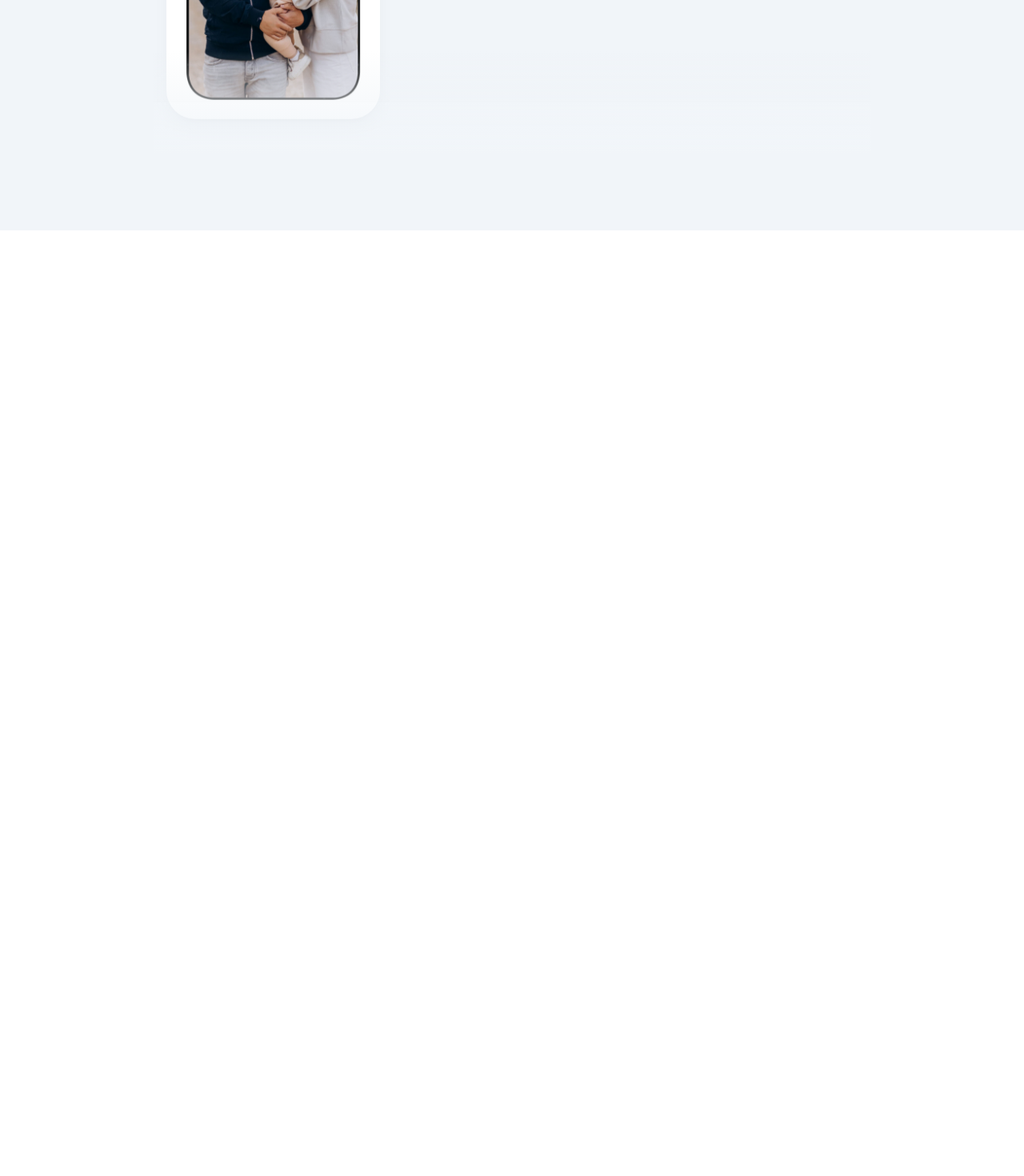
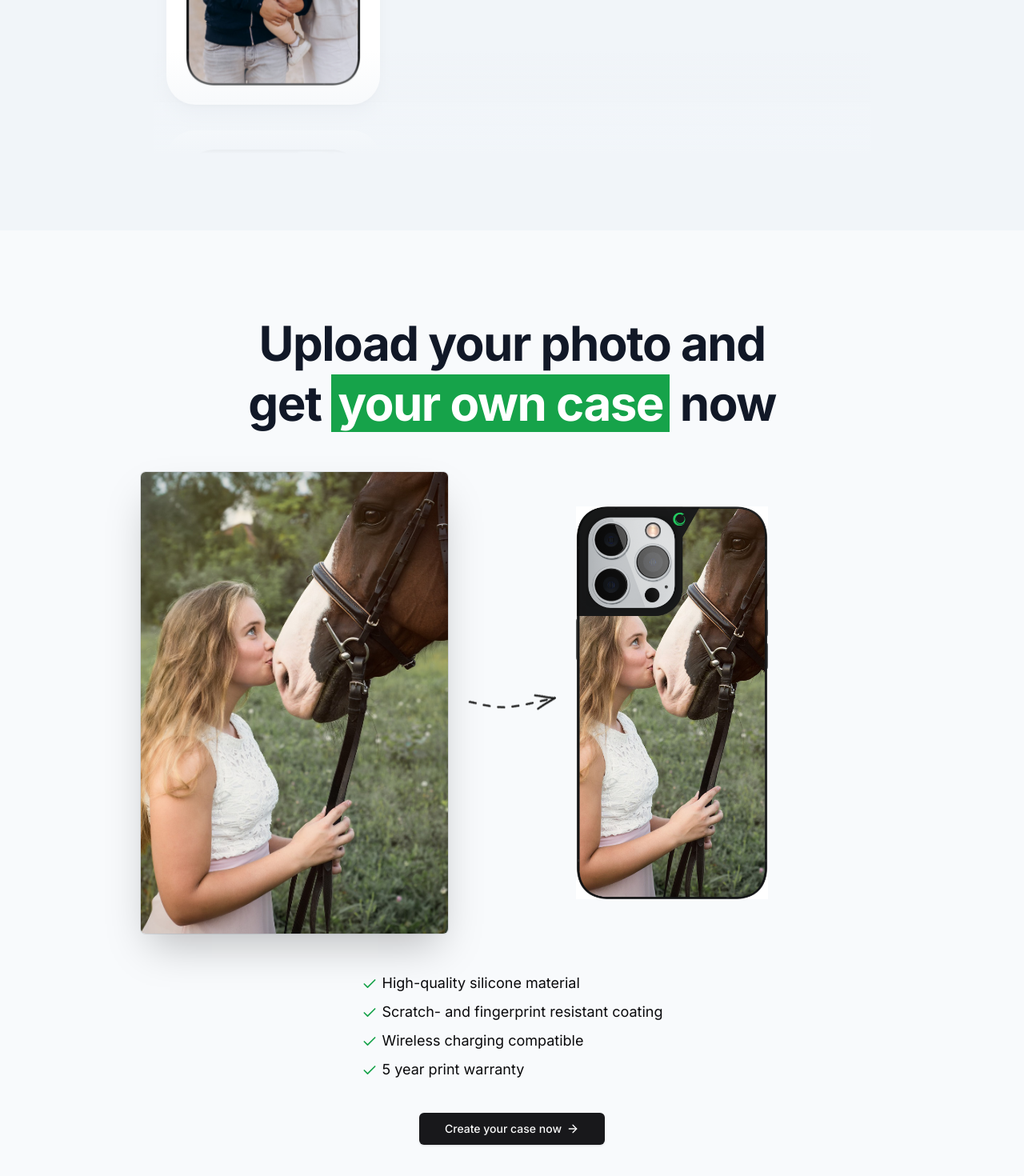
Before and after one commit to huangchucai/nextPro, a Next.js app: page / in a window 1280 px wide. Shown: the part 2316-3786 px from the top of the page at 80% size. Before the commit the page ends 2604 px from the top, so only its background shows below. Built offline with nearby package versions, Linux system fonts and the light colour scheme; no server answers.

Commit message:
feat：完成首页部分

```diff
--- a/src/app/page.tsx
+++ b/src/app/page.tsx
@@ -1,8 +1,10 @@
 import MaxWidthWrapper from '@/components/MaxWidthWrapper'
-import { Check, Star } from 'lucide-react'
+import { ArrowRight, Check, Star } from 'lucide-react'
 import Phone from '@/components/Phone'
 import { Icons } from '@/components/Icons'
 import { Reviews } from '@/components/Reviews'
+import Link from 'next/link'
+import { buttonVariants } from '@/components/ui/button'
 
 export default function Home() {
   return (
@@ -202,6 +204,71 @@
             <Reviews></Reviews>
           </div>
         </section>
+
+
+        <section>
+          <MaxWidthWrapper className='py-24'>
+            <div className='mb-12 px-6 lg:px-8'>
+              <div className='mx-auto max-w-2xl sm:text-center'>
+                <h2 className='order-1 mt-2 tracking-tight text-center text-balance !leading-tight font-bold text-5xl md:text-6xl text-gray-900'>
+                  Upload your photo and get{' '}
+                  <span className='relative px-2 bg-green-600 text-white'>
+                  your own case
+                </span>{' '}
+                  now
+                </h2>
+              </div>
+            </div>
+
+            <div className='mx-auto max-w-6xl px-6 lg:px-8'>
+              <div className='relative flex flex-col items-center md:grid grid-cols-2 gap-40'>
+                <img
+                    src='/arrow.png'
+                    className='absolute top-[25rem] md:top-1/2 -translate-y-1/2 z-10 left-1/2 -translate-x-1/2 rotate-90 md:rotate-0'
+                />
+
+                <div className='relative h-80 md:h-full w-full md:justify-self-end max-w-sm rounded-xl bg-gray-900/5 ring-inset ring-gray-900/10 lg:rounded-2xl'>
+                  <img
+                      src='/horse.jpg'
+                      className='rounded-md object-cover bg-white shadow-2xl ring-1 ring-gray-900/10 h-full w-full'
+                  />
+                </div>
+
+                <Phone className='w-60' imgSrc='/horse_phone.jpg' />
+              </div>
+            </div>
+
+            <ul className='mx-auto mt-12 max-w-prose sm:text-lg space-y-2 w-fit'>
+              <li className='w-fit'>
+                <Check className='h-5 w-5 text-green-600 inline mr-1.5' />
+                High-quality silicone material
+              </li>
+              <li className='w-fit'>
+                <Check className='h-5 w-5 text-green-600 inline mr-1.5' />
+                Scratch- and fingerprint resistant coating
+              </li>
+              <li className='w-fit'>
+                <Check className='h-5 w-5 text-green-600 inline mr-1.5' />
+                Wireless charging compatible
+              </li>
+              <li className='w-fit'>
+                <Check className='h-5 w-5 text-green-600 inline mr-1.5' />5 year
+                print warranty
+              </li>
+
+              <div className='flex justify-center'>
+                <Link
+                    className={buttonVariants({
+                      size: 'lg',
+                      className: 'mx-auto mt-8',
+                    })}
+                    href='/configure/upload'>
+                  Create your case now <ArrowRight className='h-4 w-4 ml-1.5' />
+                </Link>
+              </div>
+            </ul>
+          </MaxWidthWrapper>
+        </section>
       </div>
   );
 }
```
